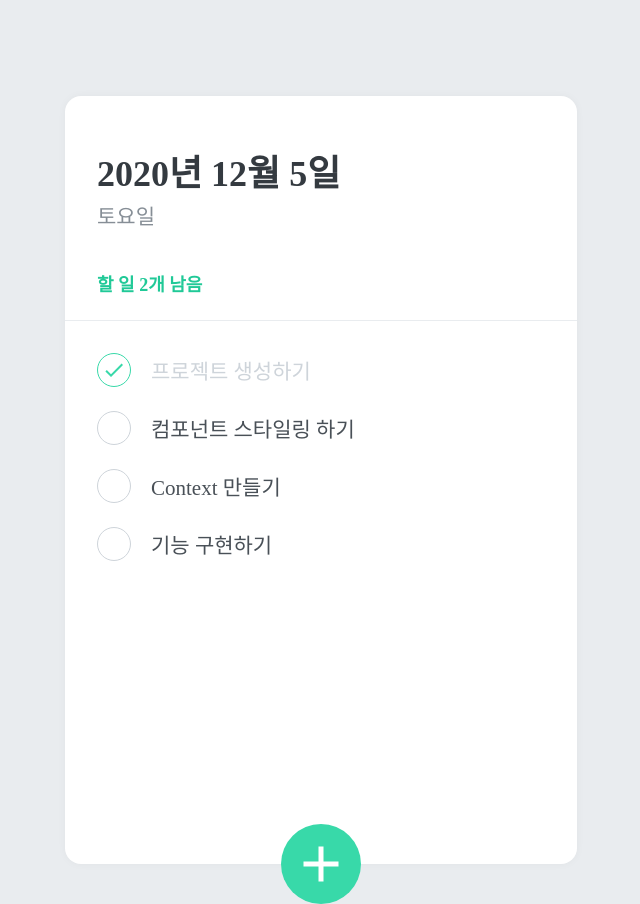
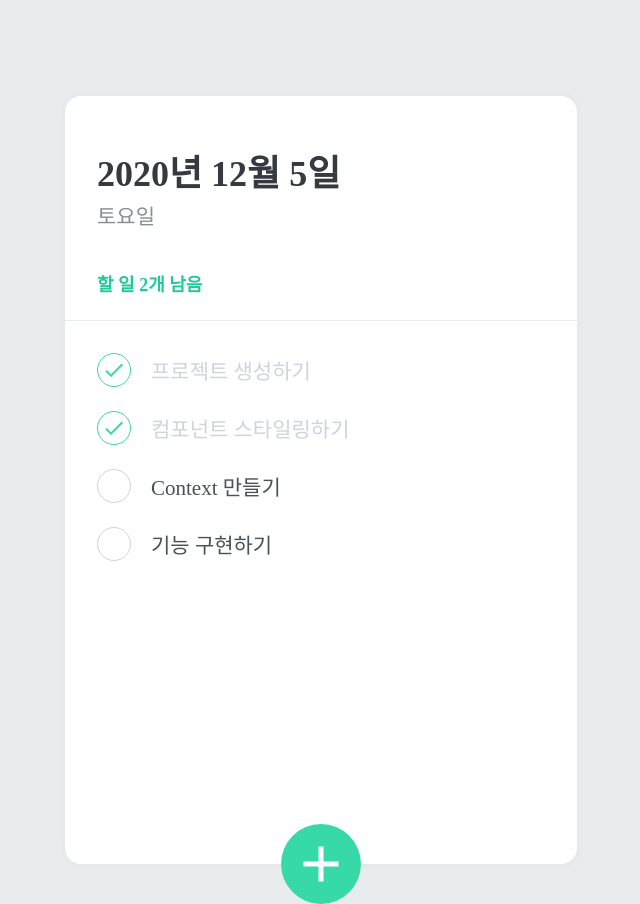
Before and after one commit to joyact/to-do-list, a React (Create React App) app: page / in a window 1280 px wide. Shown: the whole page, without its empty margins (319-959 px from the left). Built offline with nearby package versions, Linux system fonts and the light colour scheme.

Commit message:
기능 구현하기 - 불러온 list에 수정, 삭제 기능 추가

```diff
--- a/src/components/TodoItem.js
+++ b/src/components/TodoItem.js
@@ -1,6 +1,7 @@
 import React from 'react';
 import styled, { css } from 'styled-components';
 import { MdDone, MdDelete } from 'react-icons/md';
+import { useTodoDispatch } from './TodoContext';
 
 const CheckCircle = styled.div`
   width: 32px;
@@ -59,11 +60,27 @@ const ItemBlock = styled.div`
 `;
 
 function TodoItem({ id, done, text }) {
+  const dispatch = useTodoDispatch();
+  const handleToggle = () => {
+    dispatch({
+      type: 'TOGGLE',
+      id,
+    });
+  };
+  const handleRemove = () => {
+    dispatch({
+      type: 'REMOVE',
+      id,
+    });
+  };
+
   return (
     <ItemBlock>
-      <CheckCircle done={done}>{done && <MdDone />}</CheckCircle>
+      <CheckCircle done={done} onClick={handleToggle}>
+        {done && <MdDone />}
+      </CheckCircle>
       <Text done={done}>{text}</Text>
-      <Remove>
+      <Remove onClick={handleRemove}>
         <MdDelete />
       </Remove>
     </ItemBlock>
--- a/src/components/TodoList.js
+++ b/src/components/TodoList.js
@@ -11,14 +11,17 @@ const ListBlock = styled.div`
 `;
 
 function TodoList() {
-  const state = useTodoState();
-  console.log(state);
+  const list = useTodoState();
   return (
     <ListBlock>
-      <TodoItem text="프로젝트 생성하기" done={true} />
-      <TodoItem text="컴포넌트 스타일링 하기" done={false} />
-      <TodoItem text="Context 만들기" done={false} />
-      <TodoItem text="기능 구현하기" done={false} />
+      {list.map((todo) => (
+        <TodoItem
+          key={todo.id}
+          id={todo.id}
+          text={todo.text}
+          done={todo.done}
+        />
+      ))}
     </ListBlock>
   );
 }
```
